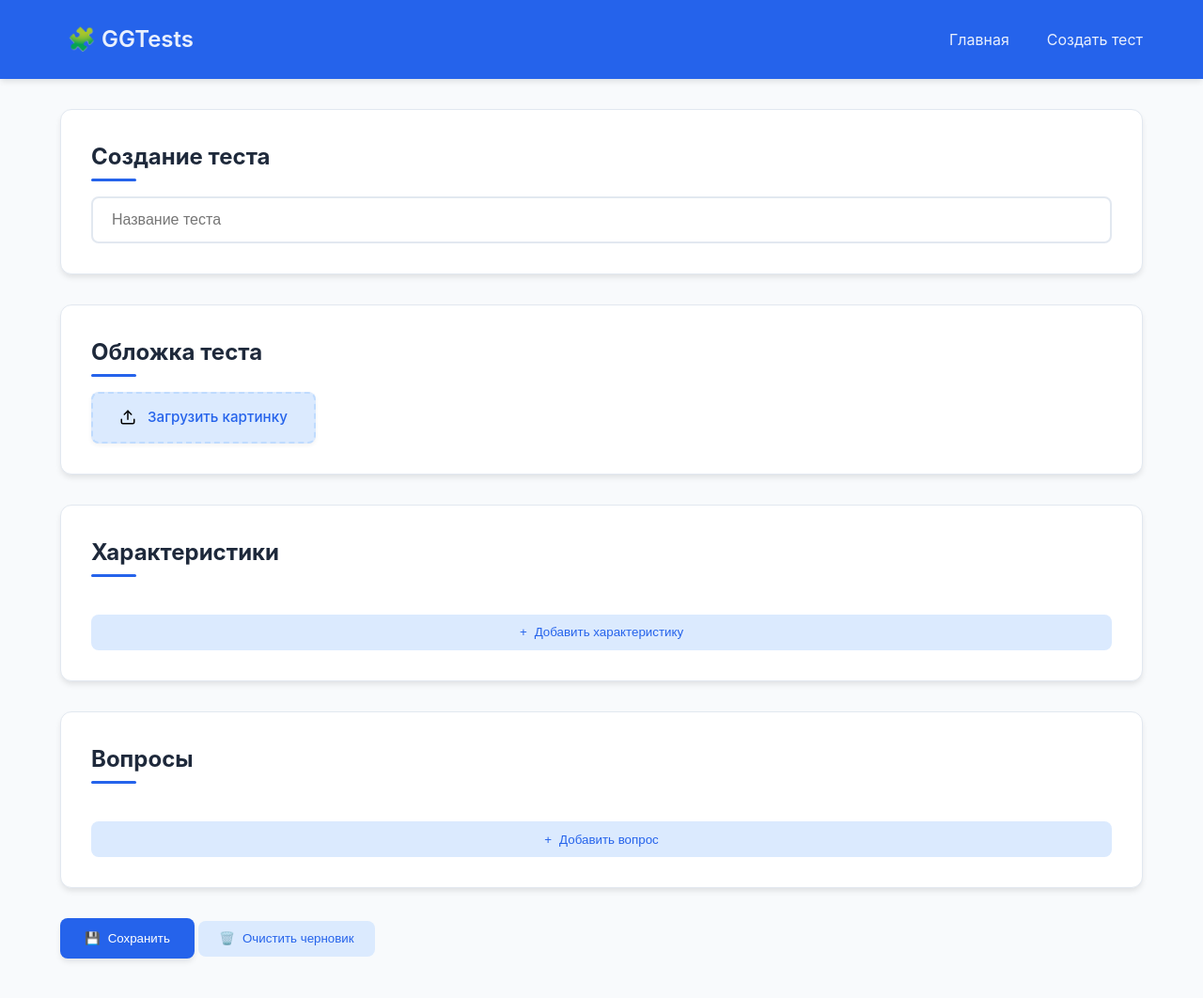
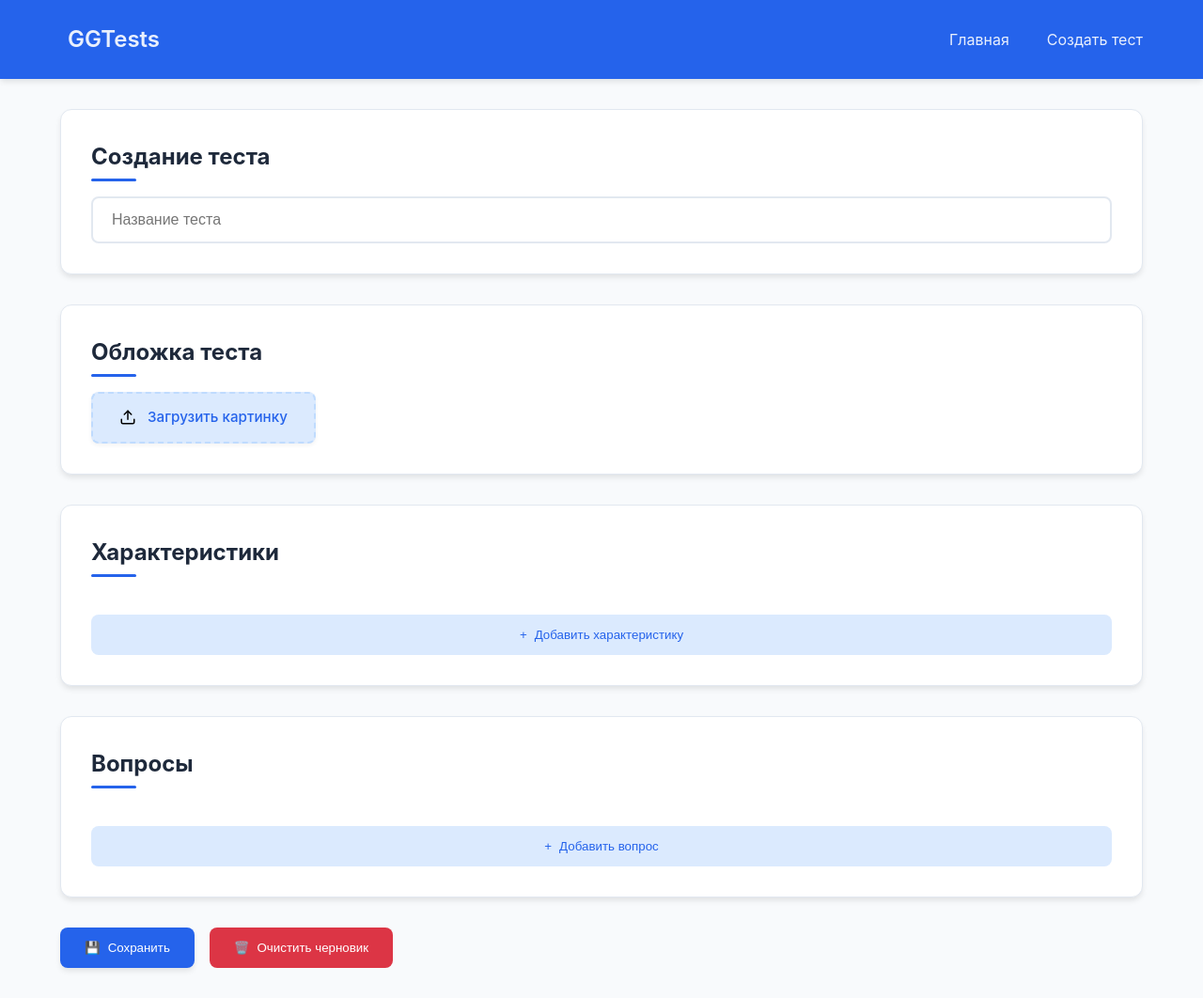
Before and after one commit to korjeek/kakoi-t6l-kn9z, a Flask app: page /test-creator in a window 1280 px wide. Shown: the whole page at 94% size. Before the commit the page ends 1023 px from the top, so only its background shows below. Run offline with Flask 3, Linux system fonts and the light colour scheme; parts of the project's set-up code (start-up, migrations or seed data) failed here and were passed over.

Commit message:
css update x2

```diff
--- a/server.py
+++ b/server.py
@@ -88,4 +88,4 @@
     asyncio.set_event_loop(loop)
     loop.run_until_complete(db.init_tortoise())
     host = os.getenv('FLASK_RUN_HOST', '127.0.0.1')
-    app.run(debug=False, use_reloader=False, host=host)
+    app.run(debug=True, use_reloader=True, host=host)
--- a/static/css/buttons.css
+++ b/static/css/buttons.css
@@ -27,7 +27,6 @@
 .btn-secondary {
     background: var(--primary-light);
     color: var(--primary);
-    padding: 0.6rem 1.25rem;
 }
 
 .btn-secondary:hover {
@@ -40,7 +39,6 @@
     justify-self: start;
     background: var(--error);
     color: white;
-    padding: 0.5rem 0.9rem;
 }
 
 .btn-danger:hover {
--- a/static/css/creator.css
+++ b/static/css/creator.css
@@ -1,4 +1,4 @@
-/* Формы */
+/* ======= Формы ======= */
 .form-input {
     width: 100%;
     padding: 0.875rem 1.25rem;
@@ -22,6 +22,8 @@
     background-position: right 1rem center;
     background-size: 1em;
 }
+
+/* ======= Мульти-дропдаун ======= */
 
 .multi-dropdown {
     position: relative;
@@ -118,6 +120,8 @@
     visibility: visible;
 }
 
+/* ======= Загрузчик файлов ======= */
+
 .file-upload {
     display: inline-flex;
     align-items: center;
@@ -137,7 +141,6 @@
     box-shadow: 0 2px 4px rgba(0,0,0,0.05);
 }
 
-/* Иконка загрузки через псевдоэлемент */
 .file-upload::before {
     content: "";
     display: block;
@@ -148,7 +151,6 @@
     transition: transform 0.3s ease;
 }
 
-/* Эффекты при наведении */
 .file-upload:hover {
     background: var(--primary-light-hover);
     border-color: var(--primary);
@@ -160,7 +162,6 @@
     transform: translateY(-3px);
 }
 
-/* Анимация при клике */
 .file-upload:active {
     transform: translateY(1px);
     box-shadow: 0 1px 2px rgba(0,0,0,0.1);
@@ -181,6 +182,8 @@
     cursor: pointer;
 }
 
+/* ======= Контейнеры для картинки ======= */
+
 .image-preview-container {
     position: relative;
     margin-top: 1.5rem;
@@ -200,29 +203,7 @@
     display: block;
 }
 
-.remove-image {
-    position: absolute;
-    top: -12px;
-    right: -12px;
-    background: var(--error);
-    color: white;
-    border: none;
-    width: 32px;
-    height: 32px;
-    border-radius: 50%;
-    display: grid;
-    place-items: center;
-    cursor: pointer;
-    box-shadow: var(--shadow);
-    transition: var(--transition);
-    z-index: 1;
-}
-
-.remove-image:hover {
-    transform: scale(1.1);
-}
-
-/* Списки элементов */
+/* ======= Контейнеры для ответов и вопросов ======= */
 .traits-list,
 .questions-list {
     display: flex;
@@ -253,7 +234,6 @@
     position: relative;
 }
 
-/* Ответы */
 .answers {
     display: flex;
     flex-direction: column;
@@ -262,5 +242,49 @@
 
 .answer {
     display: grid;
-    gap: .2rem;
+    gap: .3rem;
 }
+
+/* ======= Анимации переходов ======= */
+.actions {
+    display: flex;
+    flex-wrap: wrap;
+    align-items: center;
+    gap: 1rem;
+    margin-top: 1.5rem;
+    position: relative;
+}
+
+.button-group {
+    display: flex;
+    gap: 1rem;
+    transition: all 0.4s ease;
+    align-items: center;
+    height: 100%;
+}
+
+#saveTestBtn, #afterSaveActions {
+    transition:
+        opacity 0.4s ease,
+        transform 0.4s ease;
+}
+
+.actions .fade-out {
+    opacity: 0;
+    transform: translateY(-10px);
+    pointer-events: none;
+}
+
+.actions .fade-in {
+    opacity: 1;
+    transform: translateY(0);
+    pointer-events: auto;
+}
+
+/* ======= Контейнер для новых кнопок ======= */
+#afterSaveActions {
+    display: flex;
+    gap: 1rem;
+    align-items: center;
+    height: auto;
+}
--- a/static/js/editor.js
+++ b/static/js/editor.js
@@ -147,7 +147,7 @@
 }
 
 function addRemoveButton(container, input) {
-    const existing = container.querySelector('.remove-image');
+    const existing = container.querySelector('.remove-image-btn');
     if (existing) existing.remove();
     const btn = document.createElement('button');
     btn.className = 'remove-image';
--- a/templates/test-creator.html
+++ b/templates/test-creator.html
@@ -14,7 +14,7 @@
 <body>
     <nav>
         <div class="nav-container">
-            <a href="/" class="logo">🧩 GGTests</a>
+            <a href="/" class="logo">GGTests</a>
             <div class="nav-links">
                 <a href="/">Главная</a>
                 <a href="/test-creator" aria-current="page">Создать тест</a>
@@ -58,27 +58,30 @@
         </section>
 
         <div class="actions">
-            <button class="btn btn-primary btn-lg" onclick="saveTest()" type="button" id="saveTestBtn">
+            <div class="button-group">
+                <button class="btn btn-primary" onclick="saveTest()" type="button" id="saveTestBtn">
                     <span aria-hidden="true">💾</span>
                     <span class="visually-hidden">Сохранить</span>
                 </button>
-            <button class="btn btn-secondary btn-lg" onclick="clearDraft()" type="button">
+                <button class="btn btn-danger" onclick="clearDraft()" type="button">
                     <span aria-hidden="true">🗑️</span>
                     <span class="visually-hidden">Очистить черновик</span>
                 </button>
-            <div id="error-messages" class="error-message" role="alert" hidden></div>
+            </div>
 
-            <div id="afterSaveActions" style="display: none;">
-                <button class="btn btn-success btn-lg" onclick="runTest()" type="button" id="runTestBtn">
+            <div id="afterSaveActions" class="button-group">
+                <button class="btn btn-primary" onclick="runTest()" type="button" id="runTestBtn">
                     <span aria-hidden="true">🚀</span>
                     <span>Пройти тест</span>
                 </button>
-                <button class="btn btn-info btn-lg" type="button" id="copyLinkBtn">
+                <button class="btn btn-secondary" type="button" id="copyLinkBtn">
                     <span aria-hidden="true">📋</span>
                     <span class="btn-text">Копировать ссылку на редактирование</span>
                 </button>
             </div>
         </div>
+
+        <div id="error-messages" class="error-message" role="alert" hidden></div>
     </main>
 
     <script src="/static/js/{{ scriptName }}" defer></script>
--- a/templates/test-runner.html
+++ b/templates/test-runner.html
@@ -6,6 +6,10 @@
   <title>Пройти тест</title>
   <link rel="stylesheet" href="/static/css/styles.css">
   <link rel="stylesheet" href="/static/css/runner.css">
+  <link rel="stylesheet" href="/static/css/nav.css">
+  <link rel="stylesheet" href="/static/css/containers.css">
+  <link rel="stylesheet" href="/static/css/buttons.css">
+  <link rel="stylesheet" href="/static/css/titles.css">
 </head>
 <body>
   <nav>
```
Also changed, not shown: other parts of static/css/buttons.css (+34 -0 lines), static/js/creator.js (+54 -5 lines), 2 other files. Lines whose indentation alone changed are shown as unchanged.
